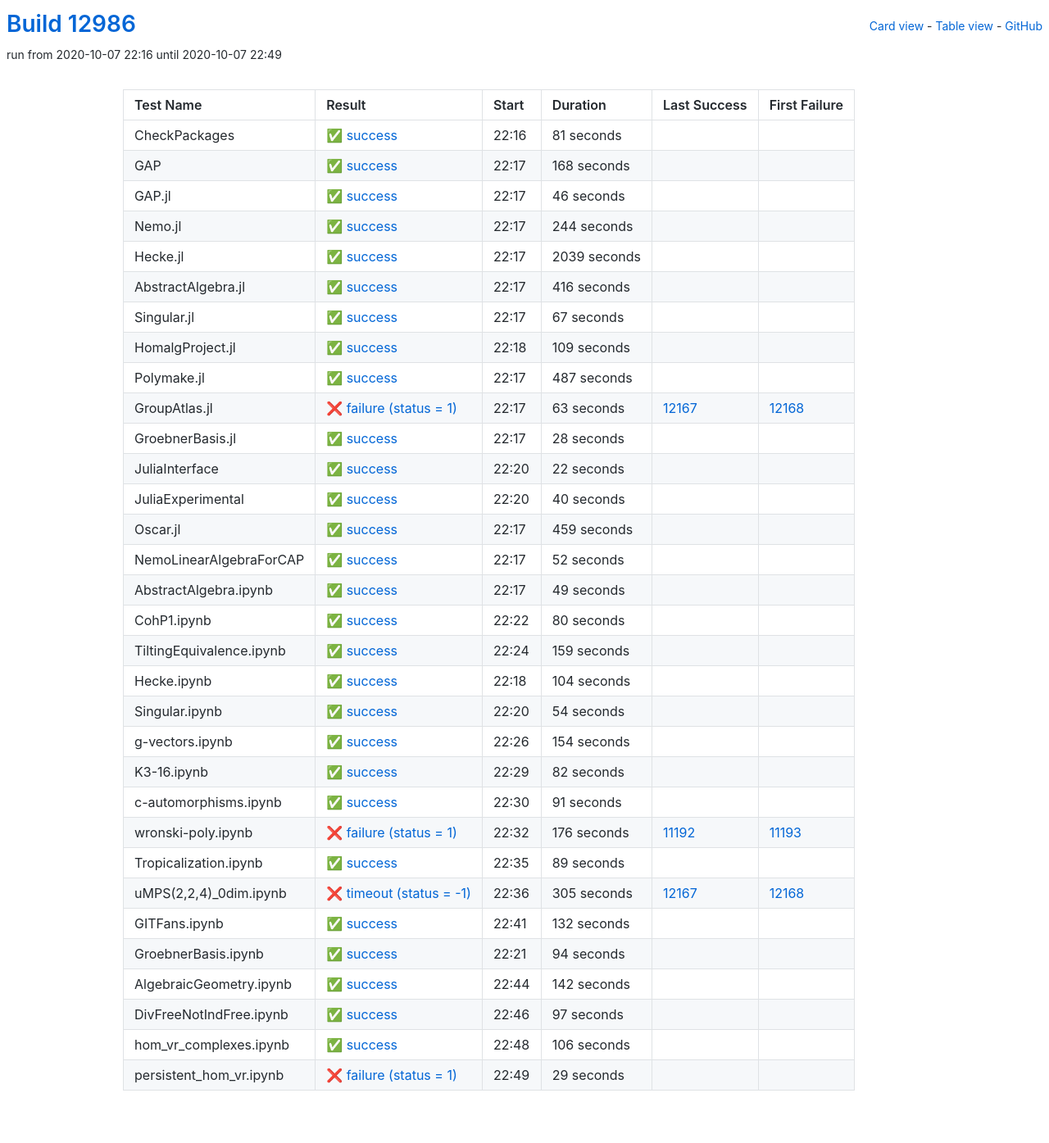
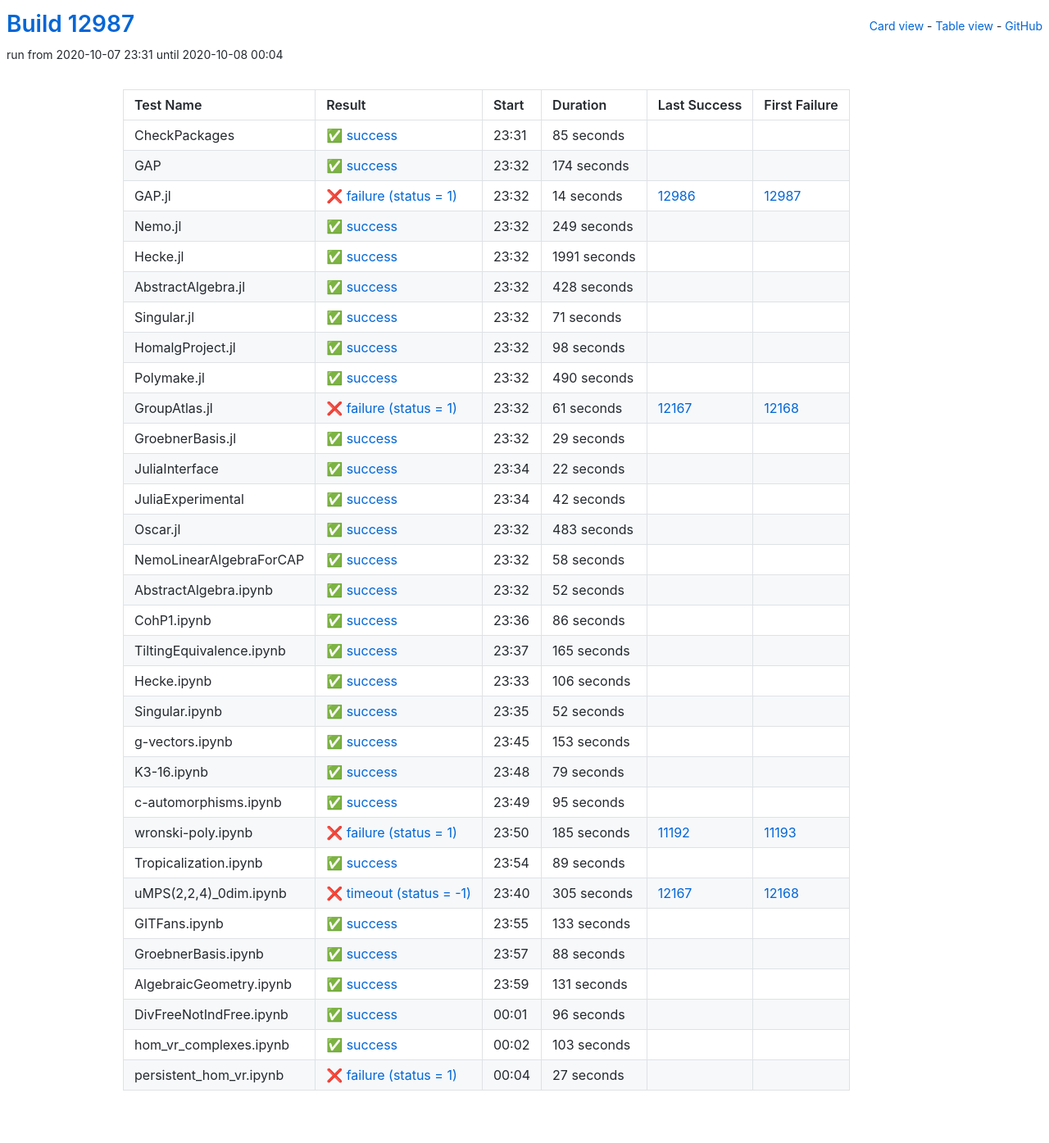
Before and after one commit to oscar-system/oscar-ci-status, a Jekyll site: the page built from table.html, in a window 1280 px wide. Shown: the whole page at 82% size. Built offline with Jekyll 4.4.1, drawn with Linux system fonts in a browser that asks for light colours.

Commit message:
Build #12987

```diff
--- a/_data/ci.yml
+++ b/_data/ci.yml
@@ -1,6 +1,6 @@
 ---
-build: 12986
-build_url: https://oscarci.mathematik.uni-kl.de/job/oscar/12986/
+build: 12987
+build_url: https://oscarci.mathematik.uni-kl.de/job/oscar/12987/
 job: oscar
 organization: oscar-system
 repo: oscar-ci-status
@@ -8,140 +8,140 @@
 tests:
 - name: CheckPackages
   id: checkpackages
-  log: https://oscarci.mathematik.uni-kl.de/job/oscar/12986/artifact/logs/build-12986/CheckPackages.log
-  start: 2020-10-07 22:16
+  log: https://oscarci.mathematik.uni-kl.de/job/oscar/12987/artifact/logs/build-12987/CheckPackages.log
+  start: 2020-10-07 23:31
   success: true
   exitcode: 0
   status: success
-  duration: 81
+  duration: 85
   last_success: false
   last_success_url:
   first_failure: false
   first_failure_url:
 - name: GAP
   id: gap
-  log: https://oscarci.mathematik.uni-kl.de/job/oscar/12986/artifact/logs/build-12986/GAP.log
-  start: 2020-10-07 22:17
+  log: https://oscarci.mathematik.uni-kl.de/job/oscar/12987/artifact/logs/build-12987/GAP.log
+  start: 2020-10-07 23:32
   success: true
   exitcode: 0
   status: success
-  duration: 168
+  duration: 174
   last_success: false
   last_success_url:
   first_failure: false
   first_failure_url:
 - name: GAP.jl
   id: gap-jl
-  log: https://oscarci.mathematik.uni-kl.de/job/oscar/12986/artifact/logs/build-12986/GAP.jl.log
-  start: 2020-10-07 22:17
+  log: https://oscarci.mathematik.uni-kl.de/job/oscar/12987/artifact/logs/build-12987/GAP.jl.log
+  start: 2020-10-07 23:32
+  success: false
+  exitcode: 1
+  status: failure
+  duration: 14
+  last_success: 12986
+  last_success_url: https://oscarci.mathematik.uni-kl.de/job/oscar/12986/
+  first_failure: 12987
+  first_failure_url: https://oscarci.mathematik.uni-kl.de/job/oscar/12987/
+- name: Nemo.jl
+  id: nemo-jl
+  log: https://oscarci.mathematik.uni-kl.de/job/oscar/12987/artifact/logs/build-12987/Nemo.jl.log
+  start: 2020-10-07 23:32
   success: true
   exitcode: 0
   status: success
-  duration: 46
-  last_success: false
-  last_success_url:
-  first_failure: false
-  first_failure_url:
-- name: Nemo.jl
-  id: nemo-jl
-  log: https://oscarci.mathematik.uni-kl.de/job/oscar/12986/artifact/logs/build-12986/Nemo.jl.log
-  start: 2020-10-07 22:17
-  success: true
-  exitcode: 0
-  status: success
-  duration: 244
+  duration: 249
   last_success: false
   last_success_url:
   first_failure: false
   first_failure_url:
 - name: Hecke.jl
   id: hecke-jl
-  log: https://oscarci.mathematik.uni-kl.de/job/oscar/12986/artifact/logs/build-12986/Hecke.jl.log
-  start: 2020-10-07 22:17
+  log: https://oscarci.mathematik.uni-kl.de/job/oscar/12987/artifact/logs/build-12987/Hecke.jl.log
+  start: 2020-10-07 23:32
   success: true
   exitcode: 0
   status: success
-  duration: 2039
+  duration: 1991
   last_success: false
   last_success_url:
   first_failure: false
   first_failure_url:
 - name: AbstractAlgebra.jl
   id: abstractalgebra-jl
-  log: https://oscarci.mathematik.uni-kl.de/job/oscar/12986/artifact/logs/build-12986/AbstractAlgebra.jl.log
-  start: 2020-10-07 22:17
+  log: https://oscarci.mathematik.uni-kl.de/job/oscar/12987/artifact/logs/build-12987/AbstractAlgebra.jl.log
+  start: 2020-10-07 23:32
   success: true
   exitcode: 0
   status: success
-  duration: 416
+  duration: 428
   last_success: false
   last_success_url:
   first_failure: false
   first_failure_url:
 - name: Singular.jl
   id: singular-jl
-  log: https://oscarci.mathematik.uni-kl.de/job/oscar/12986/artifact/logs/build-12986/Singular.jl.log
-  start: 2020-10-07 22:17
+  log: https://oscarci.mathematik.uni-kl.de/job/oscar/12987/artifact/logs/build-12987/Singular.jl.log
+  start: 2020-10-07 23:32
   success: true
   exitcode: 0
   status: success
-  duration: 67
+  duration: 71
   last_success: false
   last_success_url:
   first_failure: false
   first_failure_url:
 - name: HomalgProject.jl
   id: homalgproject-jl
-  log: https://oscarci.mathematik.uni-kl.de/job/oscar/12986/artifact/logs/build-12986/HomalgProject.jl.log
-  start: 2020-10-07 22:18
+  log: https://oscarci.mathematik.uni-kl.de/job/oscar/12987/artifact/logs/build-12987/HomalgProject.jl.log
+  start: 2020-10-07 23:32
   success: true
   exitcode: 0
   status: success
-  duration: 109
+  duration: 98
   last_success: false
   last_success_url:
   first_failure: false
   first_failure_url:
 - name: Polymake.jl
   id: polymake-jl
-  log: https://oscarci.mathematik.uni-kl.de/job/oscar/12986/artifact/logs/build-12986/Polymake.jl.log
-  start: 2020-10-07 22:17
+  log: https://oscarci.mathematik.uni-kl.de/job/oscar/12987/artifact/logs/build-12987/Polymake.jl.log
+  start: 2020-10-07 23:32
   success: true
   exitcode: 0
   status: success
-  duration: 487
+  duration: 490
   last_success: false
   last_success_url:
   first_failure: false
   first_failure_url:
 - name: GroupAtlas.jl
   id: groupatlas-jl
-  log: https://oscarci.mathematik.uni-kl.de/job/oscar/12986/artifact/logs/build-12986/GroupAtlas.jl.log
-  start: 2020-10-07 22:17
+  log: https://oscarci.mathematik.uni-kl.de/job/oscar/12987/artifact/logs/build-12987/GroupAtlas.jl.log
+  start: 2020-10-07 23:32
   success: false
   exitcode: 1
   status: failure
-  duration: 63
+  duration: 61
   last_success: 12167
   last_success_url: https://oscarci.mathematik.uni-kl.de/job/oscar/12167/
   first_failure: 12168
   first_failure_url: https://oscarci.mathematik.uni-kl.de/job/oscar/12168/
 - name: GroebnerBasis.jl
   id: groebnerbasis-jl
-  log: https://oscarci.mathematik.uni-kl.de/job/oscar/12986/artifact/logs/build-12986/GroebnerBasis.jl.log
-  start: 2020-10-07 22:17
+  log: https://oscarci.mathematik.uni-kl.de/job/oscar/12987/artifact/logs/build-12987/GroebnerBasis.jl.log
+  start: 2020-10-07 23:32
   success: true
   exitcode: 0
   status: success
-  duration: 28
+  duration: 29
   last_success: false
   last_success_url:
   first_failure: false
   first_failure_url:
 - name: JuliaInterface
   id: juliainterface
-  log: https://oscarci.mathematik.uni-kl.de/job/oscar/12986/artifact/logs/build-12986/JuliaInterface.log
-  start: 2020-10-07 22:20
+  log: https://oscarci.mathematik.uni-kl.de/job/oscar/12987/artifact/logs/build-12987/JuliaInterface.log
+  start: 2020-10-07 23:34
   success: true
   exitcode: 0
   status: success
@@ -152,32 +152,44 @@
   first_failure_url:
 - name: JuliaExperimental
   id: juliaexperimental
-  log: https://oscarci.mathematik.uni-kl.de/job/oscar/12986/artifact/logs/build-12986/JuliaExperimental.log
-  start: 2020-10-07 22:20
+  log: https://oscarci.mathematik.uni-kl.de/job/oscar/12987/artifact/logs/build-12987/JuliaExperimental.log
+  start: 2020-10-07 23:34
   success: true
   exitcode: 0
   status: success
-  duration: 40
+  duration: 42
   last_success: false
   last_success_url:
   first_failure: false
   first_failure_url:
 - name: Oscar.jl
   id: oscar-jl
-  log: https://oscarci.mathematik.uni-kl.de/job/oscar/12986/artifact/logs/build-12986/Oscar.jl.log
-  start: 2020-10-07 22:17
+  log: https://oscarci.mathematik.uni-kl.de/job/oscar/12987/artifact/logs/build-12987/Oscar.jl.log
+  start: 2020-10-07 23:32
   success: true
   exitcode: 0
   status: success
-  duration: 459
+  duration: 483
   last_success: false
   last_success_url:
   first_failure: false
   first_failure_url:
 - name: NemoLinearAlgebraForCAP
   id: nemolinearalgebraforcap
-  log: https://oscarci.mathematik.uni-kl.de/job/oscar/12986/artifact/logs/build-12986/NemoLinearAlgebraForCAP.log
-  start: 2020-10-07 22:17
+  log: https://oscarci.mathematik.uni-kl.de/job/oscar/12987/artifact/logs/build-12987/NemoLinearAlgebraForCAP.log
+  start: 2020-10-07 23:32
+  success: true
+  exitcode: 0
+  status: success
+  duration: 58
+  last_success: false
+  last_success_url:
+  first_failure: false
+  first_failure_url:
+- name: AbstractAlgebra.ipynb
+  id: abstractalgebra-ipynb
+  log: https://oscarci.mathematik.uni-kl.de/job/oscar/12987/artifact/logs/build-12987/AbstractAlgebra.ipynb.log
+  start: 2020-10-07 23:32
   success: true
   exitcode: 0
   status: success
@@ -186,118 +198,106 @@
   last_success_url:
   first_failure: false
   first_failure_url:
-- name: AbstractAlgebra.ipynb
-  id: abstractalgebra-ipynb
-  log: https://oscarci.mathematik.uni-kl.de/job/oscar/12986/artifact/logs/build-12986/AbstractAlgebra.ipynb.log
-  start: 2020-10-07 22:17
+- name: CohP1.ipynb
+  id: cohp1-ipynb
+  log: https://oscarci.mathematik.uni-kl.de/job/oscar/12987/artifact/logs/build-12987/CohP1.ipynb.log
+  start: 2020-10-07 23:36
   success: true
   exitcode: 0
   status: success
-  duration: 49
-  last_success: false
-  last_success_url:
-  first_failure: false
-  first_failure_url:
-- name: CohP1.ipynb
-  id: cohp1-ipynb
-  log: https://oscarci.mathematik.uni-kl.de/job/oscar/12986/artifact/logs/build-12986/CohP1.ipynb.log
-  start: 2020-10-07 22:22
-  success: true
-  exitcode: 0
-  status: success
-  duration: 80
+  duration: 86
   last_success: false
   last_success_url:
   first_failure: false
   first_failure_url:
 - name: TiltingEquivalence.ipynb
   id: tiltingequivalence-ipynb
-  log: https://oscarci.mathematik.uni-kl.de/job/oscar/12986/artifact/logs/build-12986/TiltingEquivalence.ipynb.log
-  start: 2020-10-07 22:24
+  log: https://oscarci.mathematik.uni-kl.de/job/oscar/12987/artifact/logs/build-12987/TiltingEquivalence.ipynb.log
+  start: 2020-10-07 23:37
   success: true
   exitcode: 0
   status: success
-  duration: 159
+  duration: 165
   last_success: false
   last_success_url:
   first_failure: false
   first_failure_url:
 - name: Hecke.ipynb
   id: hecke-ipynb
-  log: https://oscarci.mathematik.uni-kl.de/job/oscar/12986/artifact/logs/build-12986/Hecke.ipynb.log
-  start: 2020-10-07 22:18
+  log: https://oscarci.mathematik.uni-kl.de/job/oscar/12987/artifact/logs/build-12987/Hecke.ipynb.log
+  start: 2020-10-07 23:33
   success: true
   exitcode: 0
   status: success
-  duration: 104
+  duration: 106
   last_success: false
   last_success_url:
   first_failure: false
   first_failure_url:
 - name: Singular.ipynb
   id: singular-ipynb
-  log: https://oscarci.mathematik.uni-kl.de/job/oscar/12986/artifact/logs/build-12986/Singular.ipynb.log
-  start: 2020-10-07 22:20
+  log: https://oscarci.mathematik.uni-kl.de/job/oscar/12987/artifact/logs/build-12987/Singular.ipynb.log
+  start: 2020-10-07 23:35
   success: true
   exitcode: 0
   status: success
-  duration: 54
+  duration: 52
   last_success: false
   last_success_url:
   first_failure: false
   first_failure_url:
 - name: g-vectors.ipynb
   id: g-vectors-ipynb
-  log: https://oscarci.mathematik.uni-kl.de/job/oscar/12986/artifact/logs/build-12986/g-vectors.ipynb.log
-  start: 2020-10-07 22:26
+  log: https://oscarci.mathematik.uni-kl.de/job/oscar/12987/artifact/logs/build-12987/g-vectors.ipynb.log
+  start: 2020-10-07 23:45
   success: true
   exitcode: 0
   status: success
-  duration: 154
+  duration: 153
   last_success: false
   last_success_url:
   first_failure: false
   first_failure_url:
 - name: K3-16.ipynb
   id: k3-16-ipynb
-  log: https://oscarci.mathematik.uni-kl.de/job/oscar/12986/artifact/logs/build-12986/K3-16.ipynb.log
-  start: 2020-10-07 22:29
+  log: https://oscarci.mathematik.uni-kl.de/job/oscar/12987/artifact/logs/build-12987/K3-16.ipynb.log
+  start: 2020-10-07 23:48
   success: true
   exitcode: 0
   status: success
-  duration: 82
+  duration: 79
   last_success: false
   last_success_url:
   first_failure: false
   first_failure_url:
 - name: c-automorphisms.ipynb
   id: c-automorphisms-ipynb
-  log: https://oscarci.mathematik.uni-kl.de/job/oscar/12986/artifact/logs/build-12986/c-automorphisms.ipynb.log
-  start: 2020-10-07 22:30
+  log: https://oscarci.mathematik.uni-kl.de/job/oscar/12987/artifact/logs/build-12987/c-automorphisms.ipynb.log
+  start: 2020-10-07 23:49
   success: true
   exitcode: 0
   status: success
-  duration: 91
+  duration: 95
   last_success: false
   last_success_url:
   first_failure: false
   first_failure_url:
 - name: wronski-poly.ipynb
   id: wronski-poly-ipynb
-  log: https://oscarci.mathematik.uni-kl.de/job/oscar/12986/artifact/logs/build-12986/wronski-poly.ipynb.log
-  start: 2020-10-07 22:32
+  log: https://oscarci.mathematik.uni-kl.de/job/oscar/12987/artifact/logs/build-12987/wronski-poly.ipynb.log
+  start: 2020-10-07 23:50
   success: false
   exitcode: 1
   status: failure
-  duration: 176
+  duration: 185
   last_success: 11192
   last_success_url: https://oscarci.mathematik.uni-kl.de/job/oscar/11192/
   first_failure: 11193
   first_failure_url: https://oscarci.mathematik.uni-kl.de/job/oscar/11193/
 - name: Tropicalization.ipynb
   id: tropicalization-ipynb
-  log: https://oscarci.mathematik.uni-kl.de/job/oscar/12986/artifact/logs/build-12986/Tropicalization.ipynb.log
-  start: 2020-10-07 22:35
+  log: https://oscarci.mathematik.uni-kl.de/job/oscar/12987/artifact/logs/build-12987/Tropicalization.ipynb.log
+  start: 2020-10-07 23:54
   success: true
   exitcode: 0
   status: success
@@ -308,8 +308,8 @@
   first_failure_url:
 - name: uMPS(2,2,4)_0dim.ipynb
   id: umps-2-2-4-0dim-ipynb
-  log: https://oscarci.mathematik.uni-kl.de/job/oscar/12986/artifact/logs/build-12986/uMPS-2-2-4-_0dim.ipynb.log
-  start: 2020-10-07 22:36
+  log: https://oscarci.mathematik.uni-kl.de/job/oscar/12987/artifact/logs/build-12987/uMPS-2-2-4-_0dim.ipynb.log
+  start: 2020-10-07 23:40
   success: false
   exitcode: -1
   status: timeout
@@ -320,72 +320,72 @@
   first_failure_url: https://oscarci.mathematik.uni-kl.de/job/oscar/12168/
 - name: GITFans.ipynb
   id: gitfans-ipynb
-  log: https://oscarci.mathematik.uni-kl.de/job/oscar/12986/artifact/logs/build-12986/GITFans.ipynb.log
-  start: 2020-10-07 22:41
+  log: https://oscarci.mathematik.uni-kl.de/job/oscar/12987/artifact/logs/build-12987/GITFans.ipynb.log
+  start: 2020-10-07 23:55
   success: true
   exitcode: 0
   status: success
-  duration: 132
+  duration: 133
   last_success: false
   last_success_url:
   first_failure: false
   first_failure_url:
 - name: GroebnerBasis.ipynb
   id: groebnerbasis-ipynb
-  log: https://oscarci.mathematik.uni-kl.de/job/oscar/12986/artifact/logs/build-12986/GroebnerBasis.ipynb.log
-  start: 2020-10-07 22:21
+  log: https://oscarci.mathematik.uni-kl.de/job/oscar/12987/artifact/logs/build-12987/GroebnerBasis.ipynb.log
+  start: 2020-10-07 23:57
   success: true
   exitcode: 0
   status: success
-  duration: 94
+  duration: 88
   last_success: false
   last_success_url:
   first_failure: false
   first_failure_url:
 - name: AlgebraicGeometry.ipynb
   id: algebraicgeometry-ipynb
-  log: https://oscarci.mathematik.uni-kl.de/job/oscar/12986/artifact/logs/build-12986/AlgebraicGeometry.ipynb.log
-  start: 2020-10-07 22:44
+  log: https://oscarci.mathematik.uni-kl.de/job/oscar/12987/artifact/logs/build-12987/AlgebraicGeometry.ipynb.log
+  start: 2020-10-07 23:59
   success: true
   exitcode: 0
   status: success
-  duration: 142
+  duration: 131
   last_success: false
   last_success_url:
   first_failure: false
   first_failure_url:
 - name: DivFreeNotIndFree.ipynb
   id: divfreenotindfree-ipynb
-  log: https://oscarci.mathematik.uni-kl.de/job/oscar/12986/artifact/logs/build-12986/DivFreeNotIndFree.ipynb.log
-  start: 2020-10-07 22:46
+  log: https://oscarci.mathematik.uni-kl.de/job/oscar/12987/artifact/logs/build-12987/DivFreeNotIndFree.ipynb.log
+  start: 2020-10-08 00:01
   success: true
   exitcode: 0
   status: success
-  duration: 97
+  duration: 96
   last_success: false
   last_success_url:
   first_failure: false
   first_failure_url:
 - name: hom_vr_complexes.ipynb
   id: hom-vr-complexes-ipynb
-  log: https://oscarci.mathematik.uni-kl.de/job/oscar/12986/artifact/logs/build-12986/hom_vr_complexes.ipynb.log
-  start: 2020-10-07 22:48
+  log: https://oscarci.mathematik.uni-kl.de/job/oscar/12987/artifact/logs/build-12987/hom_vr_complexes.ipynb.log
+  start: 2020-10-08 00:02
   success: true
   exitcode: 0
   status: success
-  duration: 106
+  duration: 103
   last_success: false
   last_success_url:
   first_failure: false
   first_failure_url:
 - name: persistent_hom_vr.ipynb
   id: persistent-hom-vr-ipynb
-  log: https://oscarci.mathematik.uni-kl.de/job/oscar/12986/artifact/logs/build-12986/persistent_hom_vr.ipynb.log
-  start: 2020-10-07 22:49
+  log: https://oscarci.mathematik.uni-kl.de/job/oscar/12987/artifact/logs/build-12987/persistent_hom_vr.ipynb.log
+  start: 2020-10-08 00:04
   success: false
   exitcode: 1
   status: failure
-  duration: 29
+  duration: 27
   last_success: false
   last_success_url:
   first_failure: false
```
Also changed, not shown: README.md.
